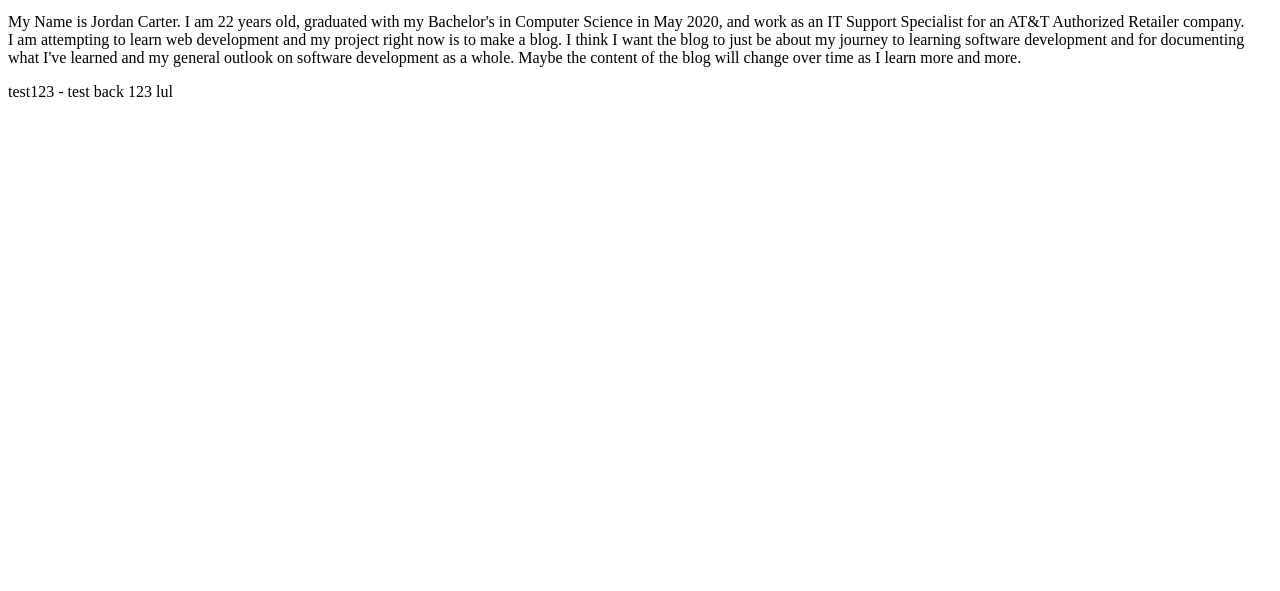
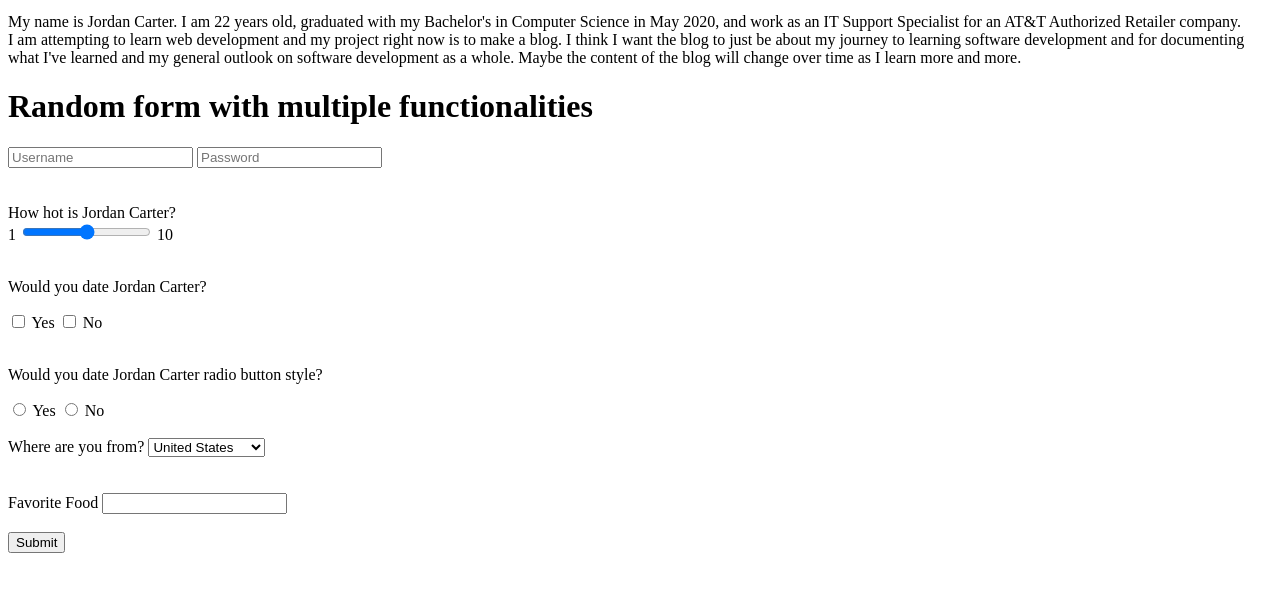
Before and after one commit to Jordankylecarter/Projects, a plain HTML site: page Blog/PersonalWebsite.html in a window 1280 px wide. Shown: the part 101-692 px from the top of the page. Drawn offline with Linux system fonts and the light colour scheme.

Commit message:
added a form and sucessful submission page

```diff
--- a/Blog/PersonalWebsite.html
+++ b/Blog/PersonalWebsite.html
@@ -7,10 +7,72 @@
     <h1>Jordan Carter</h1>
       <img src="/users/jordan/pictures/jordancarter.png" alt="Picture of Me">
       <p>
-        My Name is Jordan Carter. I am 22 years old, graduated with my Bachelor's in Computer Science in May 2020, and work as an IT Support Specialist for an AT&T Authorized Retailer company. <br>
+        My name is Jordan Carter. I am 22 years old, graduated with my Bachelor's in Computer Science in May 2020, and work as an IT Support Specialist for an AT&T Authorized Retailer company. <br>
         I am attempting to learn web development and my project right now is to make a blog. I think I want the blog to just be about my journey to learning software development and for documenting <br>
         what I've learned and my general outlook on software development as a whole. Maybe the content of the blog will change over time as I learn more and more.
       </p>
-      test123 - test back 123 lul
+
+      <form action="submission.html">
+
+        <h1>Random form with multiple functionalities</h1>
+
+        <section> <!--Field entry for username and password; Replaced labels with placeholders; added minimum length for both-->
+          <input type="username" placeholder="Username" name="username" minlength="6">
+          <input type="password" placeholder="Password" name="password" minlength="8">
+        </section>
+        <br>
+        <br>
+        <section> <!--slider-->
+          <label for="attractiveness">How hot is Jordan Carter?</label>
+          <br>
+          <span>1</span>
+          <input type="range" name="attractiveness" id="attractiveness" min="1" max="10" step="0.1">
+          <span>10</span>
+        </section>
+        <br>
+        <section> <!--checkbox-->
+          <p>Would you date Jordan Carter?</p>
+          <input type="checkbox" name="datecheck" id="yes">
+          <label for="yes">Yes</label>
+          <input type="checkbox" name="datecheck" id="no">
+          <label for="no">No</label>
+        </section>
+        <br>
+        <section><!--radio button-->
+          <p>Would you date Jordan Carter radio button style?</p>
+          <input type="radio" name="date" id="yes">
+          <label for="yes">Yes</label>
+          <input type="radio" name="date" id="no">
+          <label for="no">No</label>
+        </section>
+        <br>
+        <section> <!--dropdown list-->
+          <label for="location">Where are you from?</label>
+          <select name="location" id="location">
+            <option value="United States">United States</option>
+            <option value="Canada">Canada</option>
+            <option value="Mexico">Mexico</option>
+            <option value="South America">South America</option>
+            <option value="Other Continent">Other Continent</option>
+          </select>
+        </section>
+        <br>
+        <br>
+        <section> <!--datalist-->
+          <label for="favorite food">Favorite Food</label>
+          <input list="food" id="favorite food" name="favorite food" required>
+          <datalist id="food">
+            <option value="Italian"></option>
+            <option value="Mexican"></option>
+            <option value="Chinese"></option>
+            <option value="Greek"></option>
+            <option value="American"></option>
+            <option value="Seafood"></option>
+          </datalist>
+        </section>
+        <br>
+        <!-- submit button -->
+        <input type="submit">
+      </form>
   </body>
   </html>
```
Also changed, not shown: Blog/submission.html (added, +4 -0 lines).
